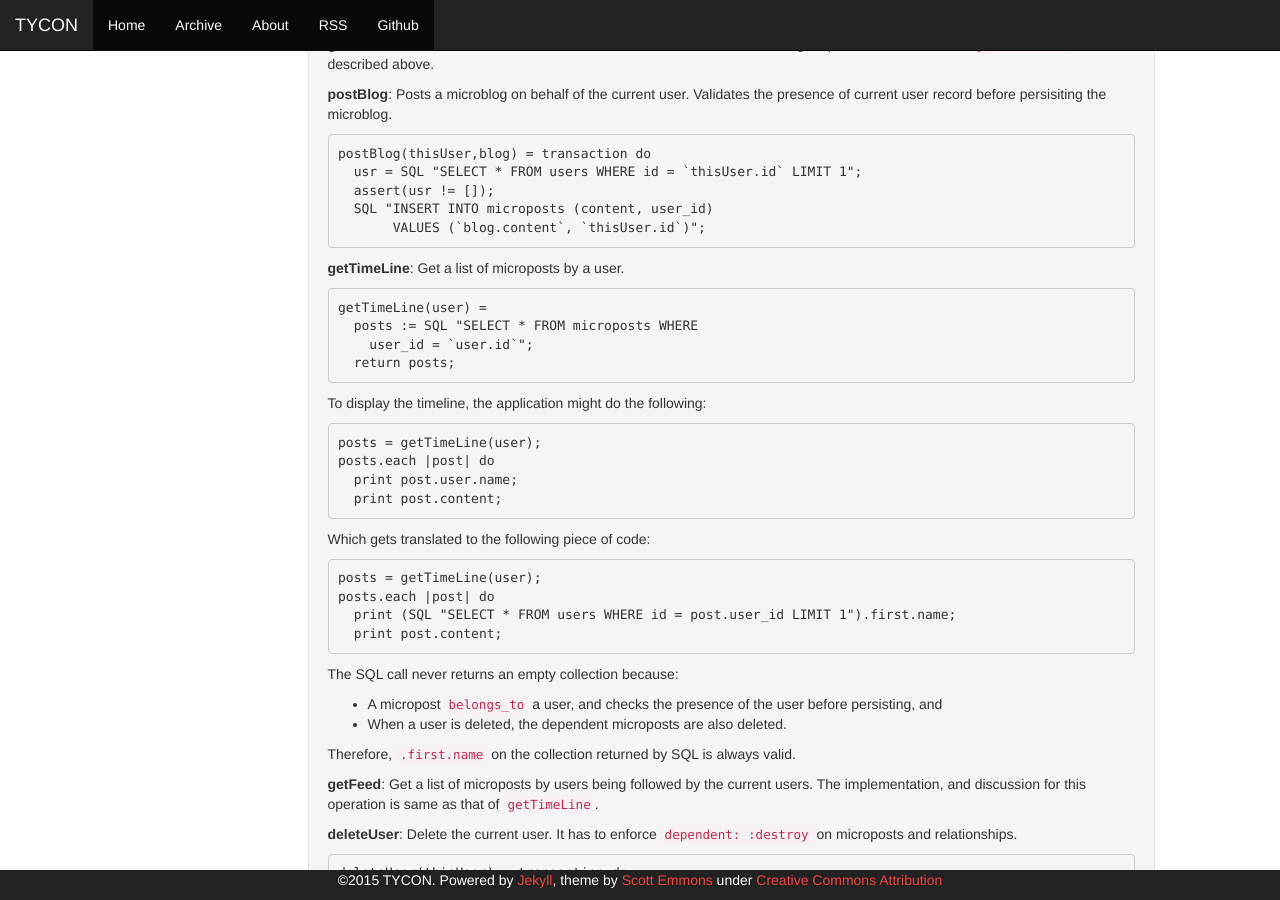
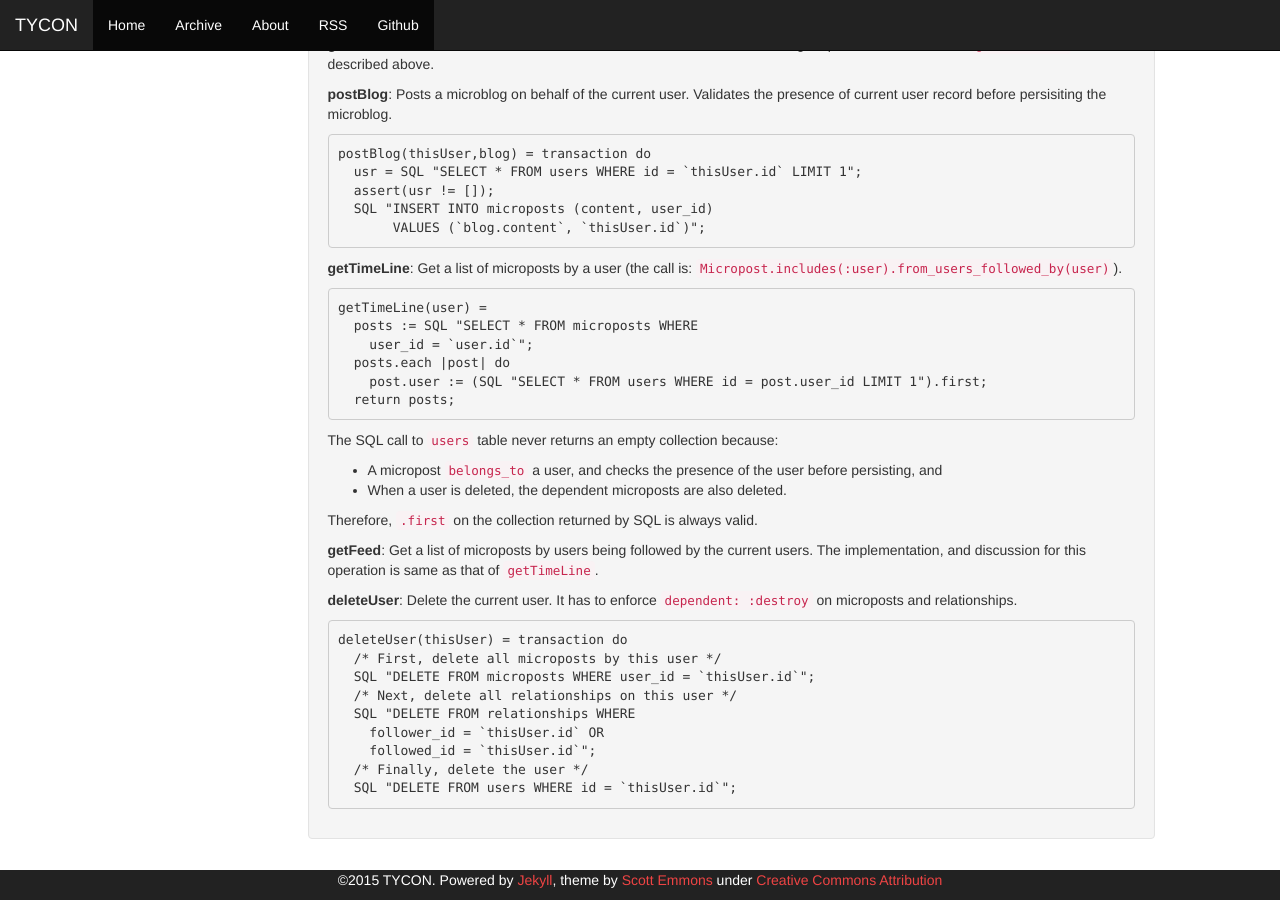
Before and after one commit to tycon/tycon.github.io, a Jekyll site: the page built from _posts/2015-09-30-understanding-rails-transactions.markdown, in a window 1280 px wide and 900 px high, scrolled down 5813 px. Built offline with Jekyll 4.4.1, drawn with Linux system fonts in a browser that asks for light colours; Markdown is read by kramdown in place of the engine named in the settings; comment, search, counter and statistics services are not loaded.

Commit message:
Corrected a mistake.

```diff
--- a/_posts/2015-09-30-understanding-rails-transactions.markdown
+++ b/_posts/2015-09-30-understanding-rails-transactions.markdown
@@ -374,35 +374,31 @@ microblog.
       SQL "INSERT INTO microposts (content, user_id)
            VALUES (`blog.content`, `thisUser.id`)";
 
-__getTimeLine__: Get a list of microposts by a user.
+__getTimeLine__: Get a list of microposts by a user (the call is:
+`Micropost.includes(:user).from_users_followed_by(user)`).
 
     getTimeLine(user) =
       posts := SQL "SELECT * FROM microposts WHERE
         user_id = `user.id`";
+      posts.each |post| do
+        post.user := (SQL "SELECT * FROM users WHERE id = post.user_id LIMIT 1").first;
       return posts;
 
-To display the timeline, the application might do the following:
+<!-- To display the timeline, the application might do the following:
 
     posts = getTimeLine(user);
     posts.each |post| do
       print post.user.name;
       print post.content;
+-->
 
-Which gets translated to the following piece of code:
-
-    posts = getTimeLine(user);
-    posts.each |post| do
-      print (SQL "SELECT * FROM users WHERE id = post.user_id LIMIT 1").first.name;
-      print post.content;
-
-The SQL call never returns an empty collection because:
+The SQL call to `users` table never returns an empty collection because:
 
 * A micropost `belongs_to` a user, and checks the presence of the user
   before persisting, and
 * When a user is deleted, the dependent microposts are also deleted.
 
-Therefore, `.first.name` on the collection returned by SQL is always
-valid.
+Therefore, `.first` on the collection returned by SQL is always valid.
 
 __getFeed__: Get a list of microposts by users being followed by
 the current users. The implementation, and discussion for this
```
